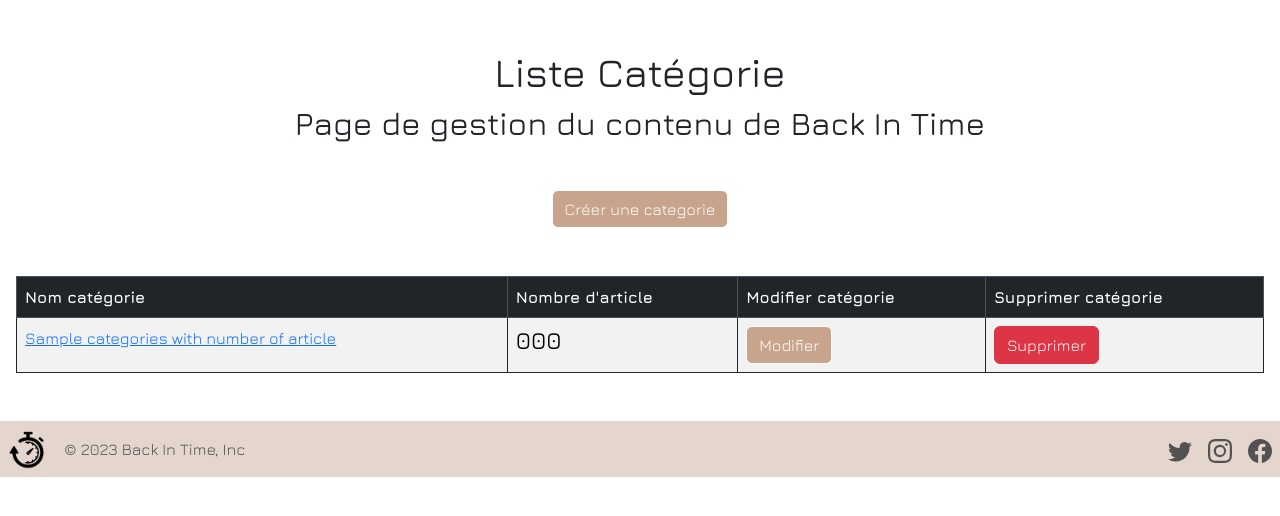
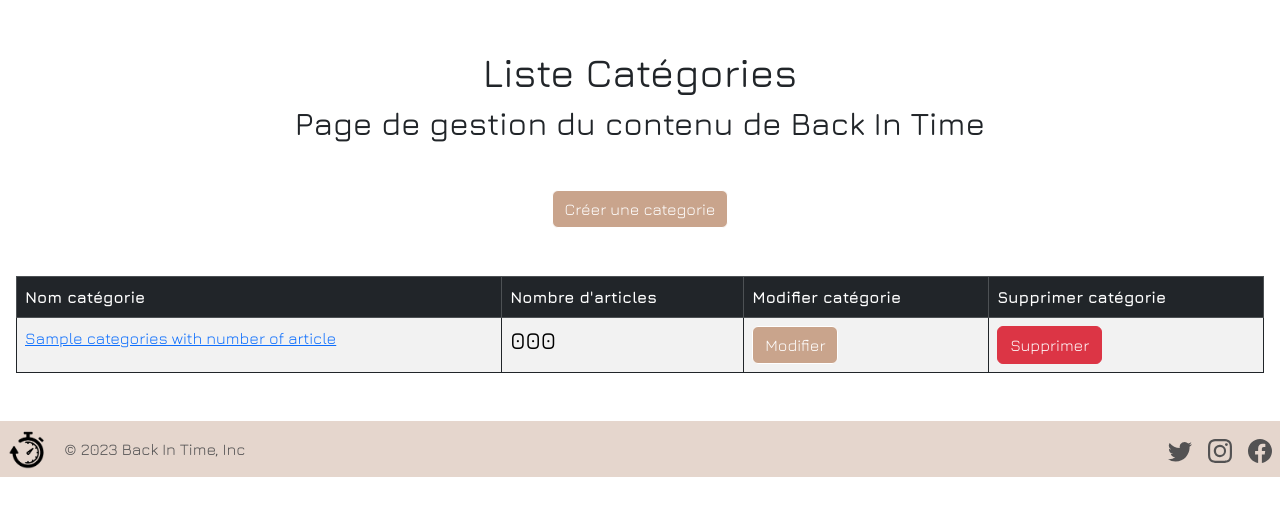
Before and after one commit to WildCodeSchool/032023_P2_Php_Lyon_Back_In_Time, a PHP site: template src/View/Article/categoryList.html.twig in a window 1280 px wide. Shown: the part 60-576 px from the top of the page. Run offline with PHP 8.4, Linux system fonts and the light colour scheme; the template is opened without the code that fills it: most values are stand-ins (such as "Sample title", 1, 10 or a date in 2020); some libraries are stand-ins or nearby versions.

Commit message:
for updates css and sql S05

```diff
--- a/src/View/Admin/adminContentManagement.html.twig
+++ b/src/View/Admin/adminContentManagement.html.twig
@@ -7,7 +7,7 @@
 <div class="container">
     <div class="m-5 d-flex justify-content-between">
         <a href="/category/list">
-            <button class="btn btn-management">Liste des categorie</button>
+            <button class="btn btn-management">Liste des catégories</button>
         </a>
         <a href="/articles/add">
             <button class="btn btn-management">Créer un article</button>
--- a/src/View/Article/categoryList.html.twig
+++ b/src/View/Article/categoryList.html.twig
@@ -1,7 +1,7 @@
 {% extends 'layout.html.twig' %}
 {% block content %}
 <div class="my-5">
-    <h1 class="text-center">Liste Catégorie</h1>
+    <h1 class="text-center">Liste Catégories</h1>
     <h2 class="text-center">Page de gestion du contenu de Back In Time</h2>
 </div>
 <div class="container">
@@ -20,7 +20,7 @@
         <thead class="table-dark">
             <tr>
                 <th scope="col">Nom catégorie</th>
-                <th scope="col">Nombre d'article</th>
+                <th scope="col">Nombre d'articles</th>
                 <th scope="col">Modifier catégorie</th>
                 <th scope="col">Supprimer catégorie</th>
             </tr>
```
